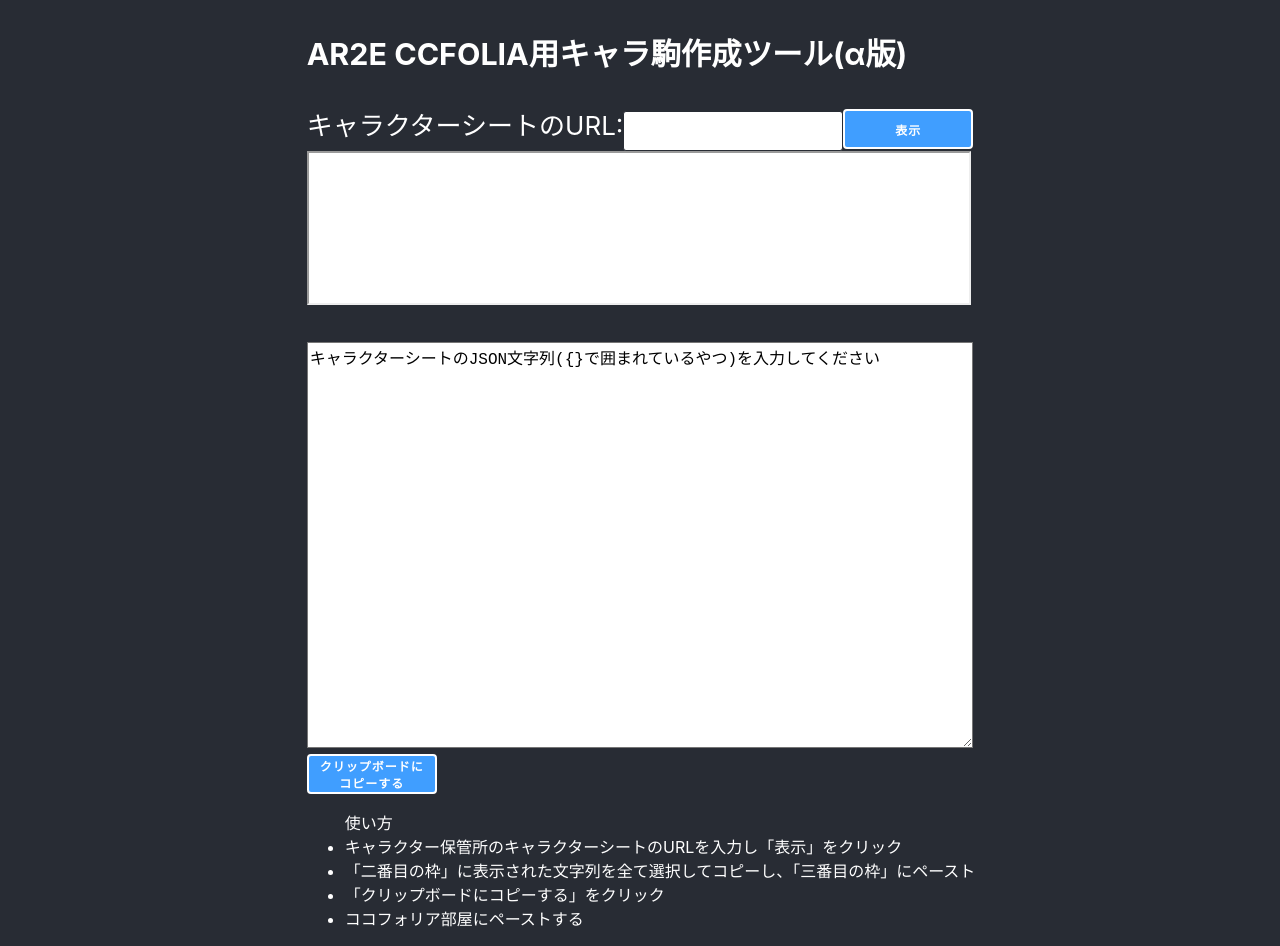
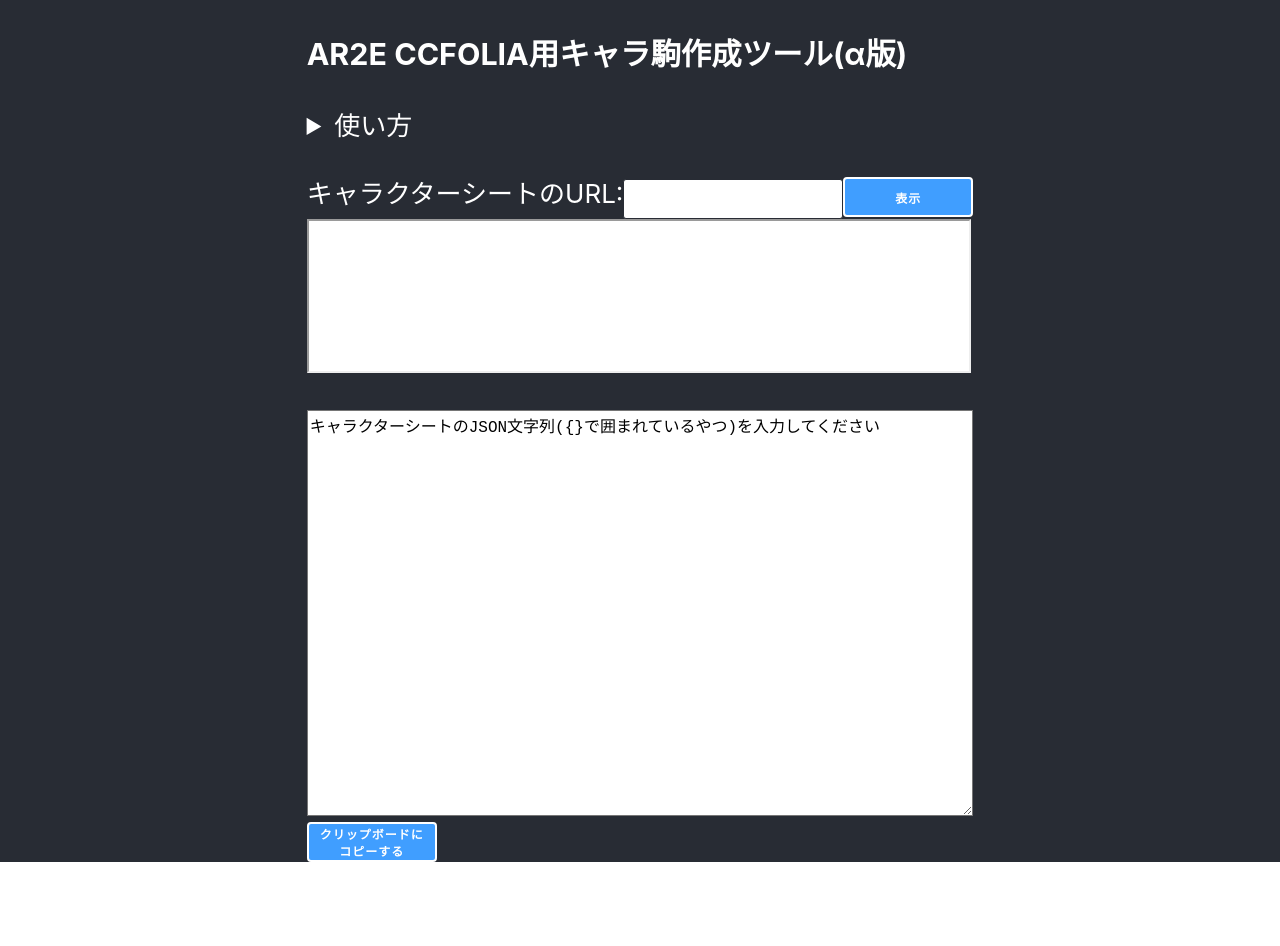
Before and after one commit to Militum/AR2ECharacterDataConvertTool, a React (Create React App) app: page / in a window 1280 px wide. After the commit the page ends 862 px from the top, so only its background shows below. Built offline with nearby package versions, Linux system fonts and the light colour scheme.

Commit message:
使い方が下にあるより上にある方が分かりやすいと思われるのでレイアウト調整

```diff
--- a/src/App.js
+++ b/src/App.js
@@ -9,17 +9,20 @@
         <div className="app-body">
             <div className="container">
                 <h3>AR2E CCFOLIA用キャラ駒作成ツール(α版)</h3>
+                <details>
+                    <summary>使い方</summary>
+                    <ul className="ul">
+                        <li>キャラクター保管所のキャラクターシートのURLを入力し「表示」をクリック</li>
+                        <li>「二番目の枠」に表示された文字列を全て選択してコピーし、「三番目の枠」にペースト</li>
+                        <li>「クリップボードにコピーする」をクリック</li>
+                        <li>ココフォリア部屋に貼り付ける</li>
+                    </ul>
+                </details>
+                <br />
                 <UrlInputForm/>
                 <br />
                 <JsonInputForm></JsonInputForm>
             </div>
-            <ul>
-                <span>使い方</span>
-                <li>キャラクター保管所のキャラクターシートのURLを入力し「表示」をクリック</li>
-                <li>「二番目の枠」に表示された文字列を全て選択してコピーし、「三番目の枠」にペースト</li>
-                <li>「クリップボードにコピーする」をクリック</li>
-                <li>ココフォリア部屋にペーストする</li>
-            </ul>
         </div>
     );
 }
--- a/src/components/JsonInputForm.js
+++ b/src/components/JsonInputForm.js
@@ -22,6 +22,7 @@
         }
         const convertJson = ConvertToCharacter(JSON.parse(newValue));
         if (!convertJson) {
+            alert ('キャラクター駒に変換できませんでした')
             return;
         }
         this.setState({clipboardCopyData: convertJson});
--- a/src/style.css
+++ b/src/style.css
@@ -77,3 +77,7 @@
   background-color: white;
   color: #282c34;
 }
+
+.ul {
+  font-size: 60%;
+}
```
Also changed, not shown: 6 other files (tests, documents, lock files or other folders).
